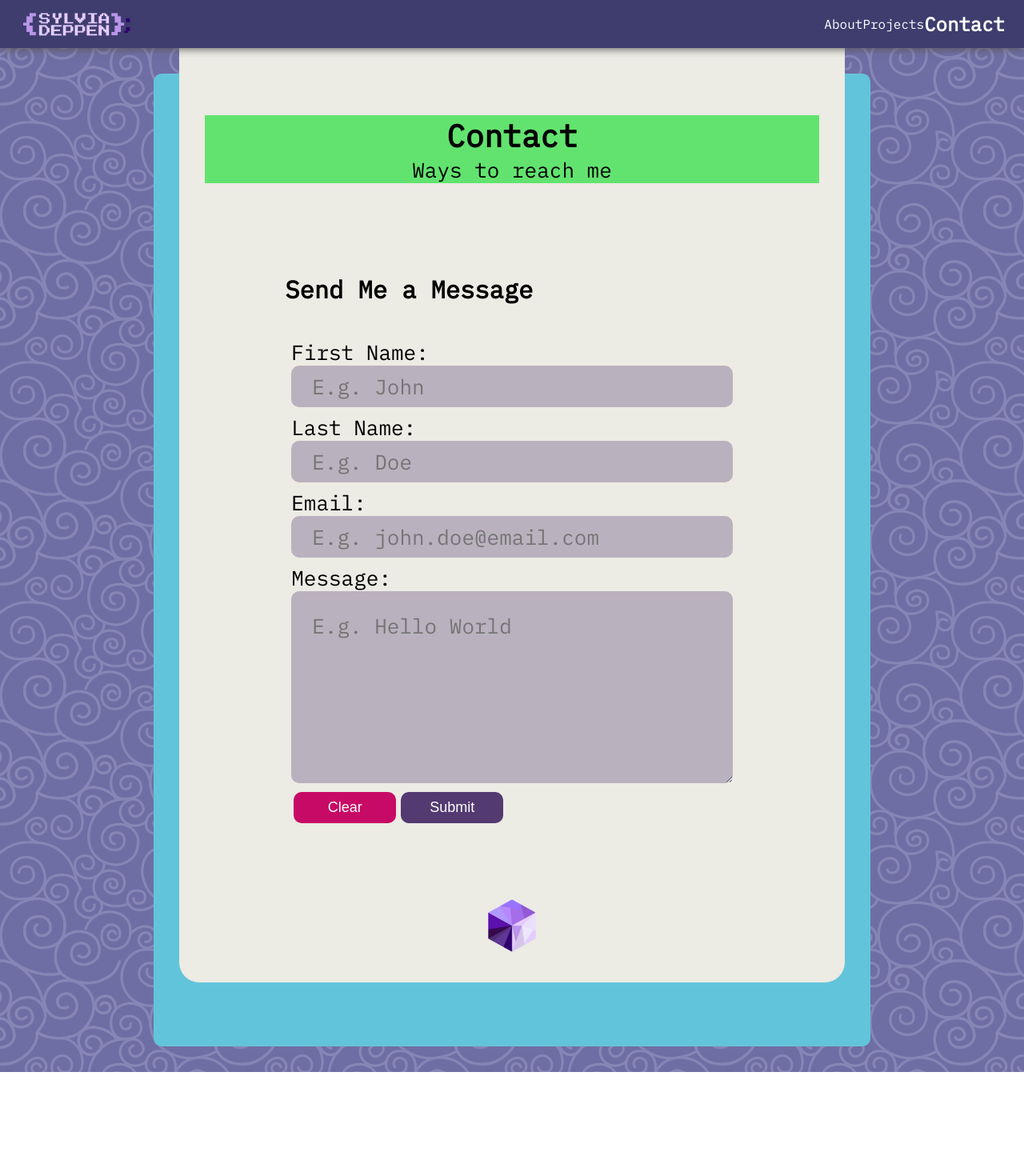
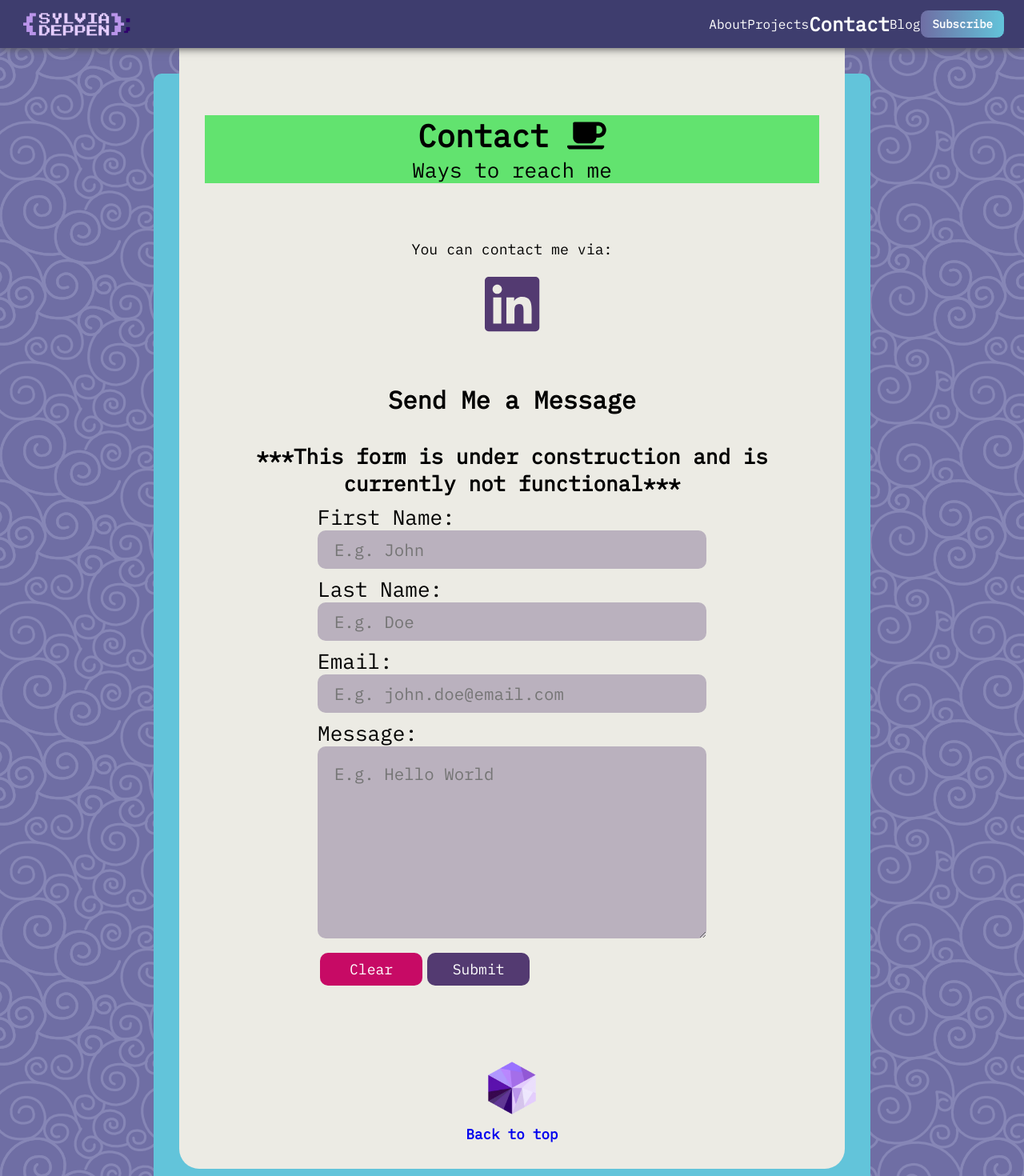
Before and after one commit to deppensylvia/mywebsite, a React (Create React App) app: page /contact in a window 1280 px wide. Shown: the top 1470 px of the page at 80% size. Before the commit the page ends 1340 px from the top, so only its background shows below. Built offline with nearby package versions, Linux system fonts and the light colour scheme.

Commit message:
updated content to upload onto server

```diff
--- a/package.json
+++ b/package.json
@@ -1,8 +1,14 @@
 {
   "name": "sydev",
+  "homepage": "http://sylviadeppen.com",
   "version": "0.1.0",
   "private": true,
   "dependencies": {
+    "@fortawesome/fontawesome-svg-core": "^1.2.35",
+    "@fortawesome/free-brands-svg-icons": "^5.15.3",
+    "@fortawesome/free-regular-svg-icons": "^5.15.3",
+    "@fortawesome/free-solid-svg-icons": "^5.15.3",
+    "@fortawesome/react-fontawesome": "^0.1.14",
     "@testing-library/jest-dom": "^5.11.4",
     "@testing-library/react": "^11.1.0",
     "@testing-library/user-event": "^12.1.10",
--- a/src/Navbar.js
+++ b/src/Navbar.js
@@ -2,6 +2,7 @@ import { NavLink } from 'react-router-dom';
 import { MenuToggle } from "./navbar/MenuToggle";
 import { useState } from 'react';
 import { useMediaQuery } from "react-responsive";
+import PopupModal from "./Popup.js";
 import logo from "./img/SDLogo.svg";
 
 const Navbar = () => {
@@ -11,6 +12,30 @@ const Navbar = () => {
     const handleClick = () => {
         setOpen(false);
     }
+    const openModal = () => {
+        alert("Aww, how nice of you to want to subscribe to me! Unfortunately, this modal is still under construction.");
+
+        <PopupModal  />
+    }
+    {/*
+    // const button = document.querySelector('button');
+    //
+    // const close = document.querySelector('.popup-close');
+
+    // button.addEventListener('click', () => {
+    //     console.log('open popup');
+    //     popup.style.display = 'block';
+    // });
+
+    // close.addEventListener('click', () => {
+    //     popup.style.display = 'none';
+    // });
+
+    // popup.addEventListener('click', (e) => {
+    //     if(e.target.className === 'popup-wrapper')
+    //         popup.style.display = 'none';
+    // });
+    */}
 
     return (
         <nav className="navbar">
@@ -23,8 +48,8 @@ const Navbar = () => {
                     <NavLink to={ linkUrls.about } className="nav-item" onClick={handleClick}>About</NavLink>
                     <NavLink to={ linkUrls.projects } className="nav-item" onClick={handleClick}>Projects</NavLink>
                     <NavLink to={ linkUrls.contact }className="nav-item" onClick={handleClick}>Contact</NavLink>
-                    {/* <NavLink to={ linkUrls.blogs } className="nav-item" onClick={handleClick}>Blog</NavLink>
-                    <button id="subscribe" className="nav-item" onClick={handleClick}>Subscribe</button> */}
+                    <NavLink to={ linkUrls.blogs } className="nav-item" onClick={handleClick}>Blog</NavLink>
+                    <button id="subscribe" className="nav-item" onClick={handleClick}>Subscribe</button>
                 </div>
             }
             {!isMobile && <div className="fullNavbar">
@@ -35,11 +60,11 @@ const Navbar = () => {
                     <NavLink to={ linkUrls.about } className="nav-item">About</NavLink>
                     <NavLink to={ linkUrls.projects } className="nav-item">Projects</NavLink>
                     <NavLink to={ linkUrls.contact } className="nav-item">Contact</NavLink>
-                    {/* <NavLink to={ linkUrls.blogs } className="nav-item">Blog</NavLink> */}
+                    <NavLink to={ linkUrls.blogs } className="nav-item">Blog</NavLink>
                 </div>
-                {/* <div className="right-section">
-                    <button id="subscribe" className="nav-item">Subscribe</button>
-                </div> */}
+                <div className="right-section">
+                    <button id="subscribe" className="nav-item" onClick={openModal}>Subscribe</button>
+                </div>
             </div>
             }
         </nav>
--- /dev/null
+++ b/src/Popup.js
@@ -0,0 +1,21 @@
+import { FontAwesomeIcon } from '@fortawesome/react-fontawesome';
+import { library } from '@fortawesome/fontawesome-svg-core';
+import { fab } from '@fortawesome/free-brands-svg-icons';
+library.add(fab);
+
+const PopupModal = () => {
+    return (
+    <div className="popup-wrapper">
+        <div className="popup">
+            <div className="popup-close">x</div>
+            <div className="content">
+                    <h2>Hi!</h2>
+                    <p>Thanks for thinking of subscribing! If you want to chat, feel free to contact me.</p>
+                    <a href="https://www.linkedin.com/in/sylvia-deppen/"><FontAwesomeIcon size="3x" icon={['fab', 'linkedin']} /></a>
+            </div>
+        </div>
+    </div>
+    );
+}
+
+export default PopupModal;
--- /dev/null
+++ b/src/components/TopButton.js
@@ -0,0 +1,12 @@
+import cube from '../img/SDCube.gif';
+
+const TopButton = () => {
+    return (
+        <a href="#top">
+            <img src={ cube } className="page-end" alt=""/>
+            <h6>Back to top</h6>
+        </a>
+    );
+}
+
+export default TopButton;
--- a/src/index.css
+++ b/src/index.css
@@ -1,6 +1,9 @@
 @import url('https://fonts.googleapis.com/css2?family=IBM+Plex+Mono&family=Press+Start+2P&display=swap');
 
 /*basic styling*/
+html {
+  scroll-behavior: smooth;
+}
 * {
   margin: 0;
   padding: 0;
@@ -9,6 +12,9 @@
 body {
   width: 100vw;
   height: 100vh;
+}
+ol {
+  padding: 1em 4em;
 }
 .App {
   min-width: 360px;
@@ -293,33 +299,33 @@ p.img-caption {
 
 
 /*Forms*/
-#contactMe {
+#fmContactMe {
   display: flex;
-  flex-flow: column wrap;
-  justify-content: flex-end;
+  flex-flow: column nowrap;
+  justify-content: center;
+  align-items: center;
 }
-#contactMe h3 {
+#fmContactMe h3 {
   align-self: center;
 }
-#contactMe .contactWrapper {
+.contactWrapper {
   width: 100%;
+  display: flex;
+  flex-flow: column;
+  align-items: flex-start;
 }
 .inputItem {
   margin: 0.5rem;
-  display: flex;
-  flex-wrap: wrap;
-  justify-content: space-between;
 }
 .inputItem input, textarea {
   background-color: #BAB1BE;
   color: #000;
   border-radius: 10px;
   border: none;
-  font-size: 1em;
+  font-size: .8em;
   padding: 1em;
   width: 100%;
   font-family: 'IBM Plex Mono', monospace;
-
 }
 .inputItem input {
   height: 3rem;
@@ -329,8 +335,8 @@ p.img-caption {
 }
 .buttonPair {
   margin: 0.5rem;
+  align-content: center;
   display: flex;
-  align-self: center;
   flex-wrap: wrap-reverse;
 }
 .buttonPair button {
@@ -345,6 +351,7 @@ p.img-caption {
   justify-content: center;
   align-items: center;
   margin: 3px;
+  font-family: 'IBM Plex Mono', monospace;
 }
 .buttonPair .clear {
   background-color: #C70A65;
@@ -443,3 +450,47 @@ a {
   display: inline;
   position: relative;
 }
+
+/*Popup*/
+ button.popup {
+  background-color: crimson;
+  color: white;
+  border: 0;
+  padding: 6px 10px;
+  margin: 20px auto;
+}
+.popup-wrapper{
+  background: rgba(0,0,0,0.5);
+  position: fixed;
+  top: 0;
+  left: 0;
+  width: 100%;
+  height: 100%;
+  display: none;
+  z-index: 10;
+}
+
+.popup{
+  font-family: arial;
+  text-align: center;
+  width: 100%;
+  max-width: 300px;
+  margin: 10% auto;
+  padding: 20px;
+  background: white;
+  position: relative;
+}
+
+.popup a{
+  background: crimson;
+  color: white;
+  text-decoration: none;
+  padding: 6px 10px;
+}
+
+.popup-close{
+  position: absolute;
+  top: 5px;
+  right: 8px;
+  cursor: pointer;
+}
--- a/src/pages/About.js
+++ b/src/pages/About.js
@@ -1,4 +1,4 @@
-import cube from '../img/SDCube.gif';
+import TopButton from '../components/TopButton';
 
 const About = ({align}) => {
 
@@ -47,7 +47,7 @@ const About = ({align}) => {
                 My main belief is that as long as I keep an open-mind and open-heart, life will always be exciting and worthwhile.
                 </p>
             </div>
-            <img src={ cube } className="page-end" alt=""/>
+            <TopButton />
         </div>
      );
 }
--- a/src/pages/Contact.js
+++ b/src/pages/Contact.js
@@ -1,17 +1,24 @@
-import cube from '../img/SDCube.gif';
 import ContactForm from './form/ContactForm';
+import TopButton from '../components/TopButton';
+import { FontAwesomeIcon } from '@fortawesome/react-fontawesome';
+import { faCoffee } from '@fortawesome/free-solid-svg-icons'
+import { library } from '@fortawesome/fontawesome-svg-core';
+import { fab } from '@fortawesome/free-brands-svg-icons';
+library.add(fab);
 
 const Contact = ({align}) => {
     return (
         <div className={align}>
             <div className="section-header">
-                <h2>Contact</h2>
+                <h2>Contact <FontAwesomeIcon icon={faCoffee} /></h2>
                 <p>Ways to reach me</p>
             </div>
             <div className="section-body">
+                <p>You can contact me via: </p>
+                <a href="https://www.linkedin.com/in/sylvia-deppen/"><FontAwesomeIcon size="3x" icon={['fab', 'linkedin']} /></a>
                 <ContactForm />
             </div>
-            <img src={ cube } className="page-end" alt=""/>
+            <TopButton/>
         </div>
      );
 }
--- a/src/pages/blog/BlogHome.js
+++ b/src/pages/blog/BlogHome.js
@@ -1,6 +1,7 @@
-import cube from '../../img/SDCube.gif';
 import useFetch from '../../useFetch';
 import BlogList from './BlogList';
+import TopButton from '../../components/TopButton';
+
 
 const BlogHome = ({align}) => {
     const {data: blogs, isPending, error} = useFetch('http://localhost:8000/blogs');
@@ -11,12 +12,13 @@ const BlogHome = ({align}) => {
                 <h2>SyDev Blog</h2>
                 <p>Updates and Articles</p>
             </div>
+            <p>Under Construction</p>
             <div className="section-body">
                 { error && <div>{error}</div>}
                 { isPending && <div>Loading...</div>}
                 { blogs && <BlogList blogs={blogs} title="All Blog Posts"/>}
             </div>
-            <img src={ cube } className="page-end" alt=""/>
+            <TopButton />
         </div>
      );
 }
--- a/src/pages/form/ContactForm.js
+++ b/src/pages/form/ContactForm.js
@@ -1,4 +1,6 @@
 import React, {Component} from "react";
+// add https://www.npmjs.com/package/react-google-recaptcha-v3
+// https://developers.google.com/recaptcha/docs/v3
 
 class ContactForm extends Component {
     constructor(props) {
@@ -44,6 +46,7 @@ class ContactForm extends Component {
       return (
         <form id="fmContactMe" onSubmit={this.handleSubmit}>
           <h3>Send Me a Message</h3><br/>
+          <h4><strong><center>***This form is under construction and is currently not functional***</center></strong></h4>
           <div id="contactWrapper">
             <div className="inputItem">
               <label htmlFor="contactFirstName">First Name: </label>
```
Also changed, not shown: src/pages/Projects.js (+41 -9 lines), 1 other file (tests, documents, lock files or other folders).
